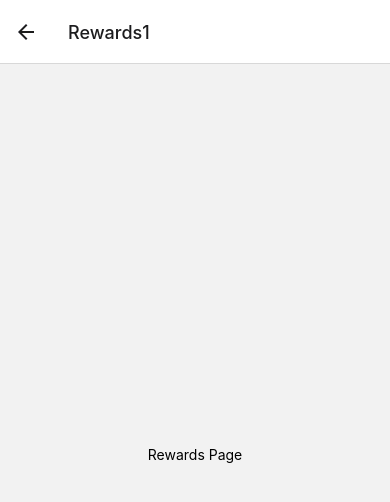
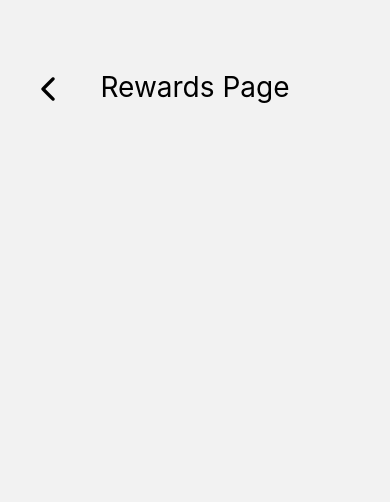
Before and after one commit to zixuantan/Green-Living, a React Native app: screen /Rewards1 in a window 390 px wide. Shown: the top 502 px of the page. Built offline with nearby package versions, Linux system fonts and the light colour scheme.

Commit message:
added nav and header

```diff
--- a/App.js
+++ b/App.js
@@ -32,9 +32,9 @@ export default function App() {
   return (
     <NavigationContainer>
       <Stack.Navigator initialRouteName="HomePage">
-        <Stack.Screen name="HomePage" component={Homepage} />
-        <Stack.Screen name="Dashboard1" component={Dashboard1} />
-        <Stack.Screen name="Rewards1" component={Rewards1} />
+        <Stack.Screen name="HomePage" options={{headerShown: false}} component={Homepage} />
+        <Stack.Screen name="Dashboard1" options={{headerShown: false}} component={Dashboard1} />
+        <Stack.Screen name="Rewards1" options={{headerShown: false}} component={Rewards1} />
       </Stack.Navigator>
     </NavigationContainer>
   );
--- a/components/Rewards1.js
+++ b/components/Rewards1.js
@@ -1,12 +1,46 @@
 // RewardsPage.js
 import React from 'react';
-import { View, Text, StyleSheet } from 'react-native';
+import { View, Text, StyleSheet, Button, TouchableOpacity, ScrollView } from 'react-native';
+import {Picker} from '@react-native-picker/picker'
+import { Ionicons } from '@expo/vector-icons';
+import { useState } from 'react';
+import { Touchable } from 'react-native';
 
-const Rewards1 = () => {
+const Rewards1 = ({ navigation }) => {
+
+  function handleGoBack(){
+    navigation.goBack();
+  };
+
   return (
-    <View style={styles.container}>
-      <Text>Rewards Page</Text>
-    </View>
+    <ScrollView>
+
+      <View style={styles.container}>
+
+        <TouchableOpacity onPress={handleGoBack} style={styles.backButton}>
+          <Ionicons
+          name="chevron-back-outline"
+          size={36}
+          color="black"
+          style={{marginHorizontal:15}}
+          />
+        </TouchableOpacity>
+
+
+        <Text style={styles.title}>Rewards Page</Text>
+
+
+
+
+
+      </View>
+
+
+
+
+
+    </ScrollView>
+
   );
 }
 
@@ -16,6 +50,24 @@ const styles = StyleSheet.create({
     justifyContent: 'center',
     alignItems: 'center',
   },
+
+  title: {
+    marginTop: 70,
+    fontSize: 28,
+
+  },
+
+  backButton : {
+    position: 'absolute',
+    top: 60,
+    left: 5,
+    paddingVertical: 10,
+    paddingHorizontal: 10,
+    borderRadius: 5,
+  },
+
+
+
 });
 
 export default Rewards1;
```
Also changed, not shown: package.json (+4 -3 lines), 1 other file (tests, documents, lock files or other folders).
